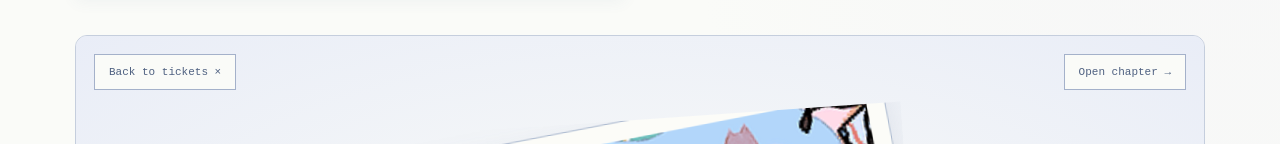
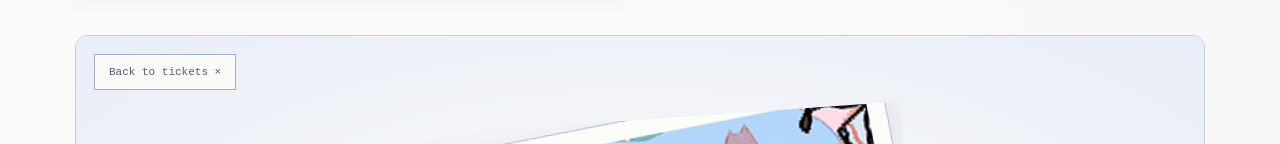
Before and after one commit to DiaDiaaa/Diana_Portfolio, a plain HTML site: page index.html in a window 1280 px wide. Both pictures are taken after a click on the link 350 px from the left and 1191 px from the top of the page. Shown: the part 1324-1468 px from the top of the page. Drawn offline with Linux system fonts and the light colour scheme; files whose address does not match are found by name; a web font is replaced by a local one.

Commit message:
Automatically open chapter after cabinet animation

```diff
--- a/index.html
+++ b/index.html
@@ -15,7 +15,7 @@
 
     <link href="css/style.css" rel="stylesheet">
 
-<link rel="stylesheet" href="css/chapters.css?v=cabinet-2">
+<link rel="stylesheet" href="css/chapters.css?v=cabinet-3">
 <meta name="description" content="Diana Yee’s creative portfolio: game design, interactive storytelling, and visual exploration.">
 </head>
 
@@ -643,6 +643,6 @@
         </div>
     </div>
 
-<footer class="chapter-footer"><p class="eyebrow">THE NEXT CHAPTER</p><h2>Let’s make something <i>meaningful.</i></h2><a href="mailto:dimyee@ucsc.edu">Say hello ↗</a><div><span>© Diana Yee · Made with curiosity</span><a href="https://github.com/DiaDiaaa">GitHub ↗</a><a href="#top">Back to top ↑</a></div></footer><script src="js/chapters.js?v=cabinet-2"></script></body>
+<footer class="chapter-footer"><p class="eyebrow">THE NEXT CHAPTER</p><h2>Let’s make something <i>meaningful.</i></h2><a href="mailto:dimyee@ucsc.edu">Say hello ↗</a><div><span>© Diana Yee · Made with curiosity</span><a href="https://github.com/DiaDiaaa">GitHub ↗</a><a href="#top">Back to top ↑</a></div></footer><script src="js/chapters.js?v=cabinet-3"></script></body>
 
 </html>
--- a/js/chapters.js
+++ b/js/chapters.js
@@ -124,11 +124,12 @@
     delivery.append(postcard); scene.append(boarding, cabinet, delivery);
     const stage = make('section', 'project-opening'); stage.hidden = true;
     stage.setAttribute('aria-label', `Opening ${title}`);
-    const skip = make('button', 'skip-ticket', 'Open chapter →'); skip.type = 'button';
     const cancel = make('button', 'cancel-ticket', 'Back to tickets ×'); cancel.type = 'button';
-    stage.append(scene, skip, cancel);
+    stage.append(scene, cancel);
     card.parentElement.after(stage);
+    let revealTimer;
     const resetOpening = () => {
+      clearTimeout(revealTimer);
       stage.hidden = true; stage.classList.remove('ticket-entering');
     };
     document.addEventListener('chapter-opening', resetOpening);
@@ -136,7 +137,6 @@
       resetOpening(); dialog.showModal(); dialog.scrollTop = 0;
       document.body.classList.add('dialog-open'); close.focus({preventScroll: true});
     };
-    skip.addEventListener('click', reveal);
     cancel.addEventListener('click', () => { resetOpening(); card.focus({preventScroll: true}); });
     stage.addEventListener('keydown', e => { if (e.key === 'Escape') { resetOpening(); card.focus(); } });
     card.addEventListener('click', e => {
@@ -144,7 +144,8 @@
       if (matchMedia('(prefers-reduced-motion: reduce)').matches) { reveal(); return; }
       stage.hidden = false; stage.classList.add('ticket-entering');
       stage.scrollIntoView({behavior: 'smooth', block: 'center'});
-      skip.focus({preventScroll: true});
+      cancel.focus({preventScroll: true});
+      revealTimer = setTimeout(reveal, 3400);
     });
     dialog.addEventListener('close', () => { document.body.classList.remove('dialog-open'); dialog.querySelectorAll('video,audio').forEach(media => media.pause()); });
   });
```
Also changed, not shown: about.html (+2 -2 lines), contact.html (+2 -2 lines), experience.html (+2 -2 lines), journal.html (+3 -3 lines), portfolio2023.html (+2 -2 lines).
